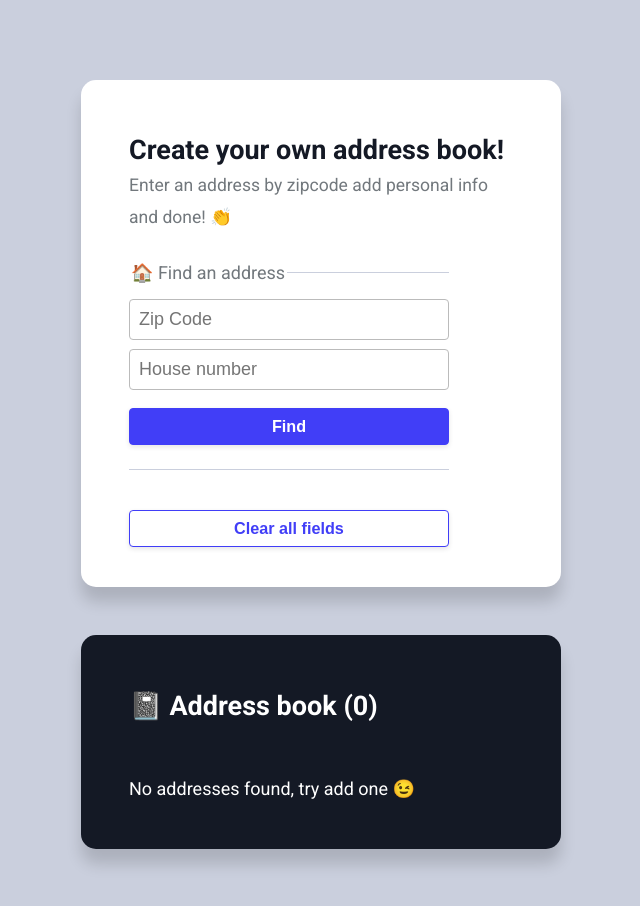
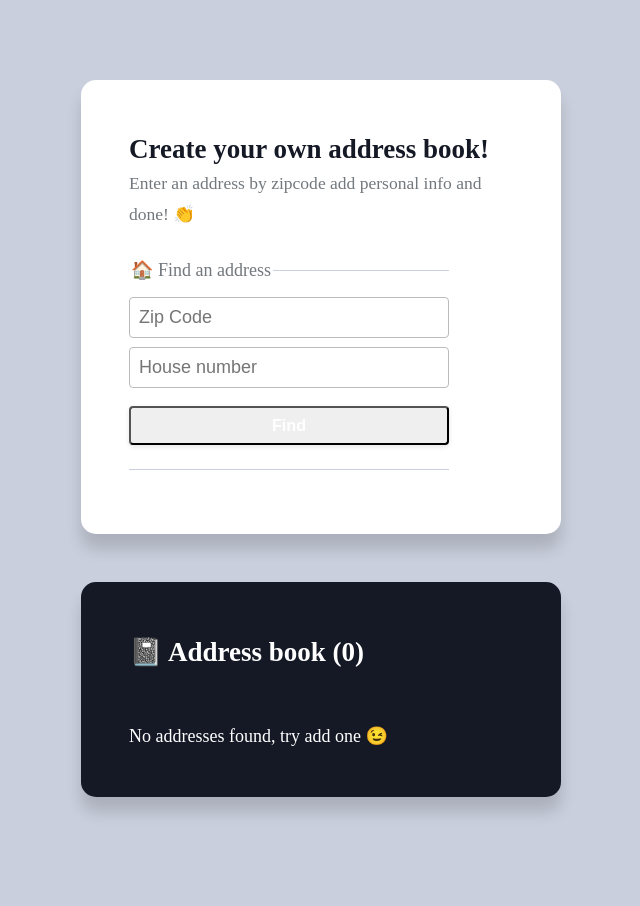
Before and after one commit to levizimmerman/react-dev-test-address-book, a React (Create React App) app: page / in a window 1280 px wide. Shown: the top 906 px of the page, without its empty margins (319-959 px from the left). After the commit the page ends 877 px from the top, so only its background shows below. Built offline with nearby package versions, Linux system fonts and the light colour scheme.

Commit message:
feat: Adds test assignment instructions

```diff
--- a/src/App.css
+++ b/src/App.css
@@ -1,7 +1,11 @@
 /**
 * New stuff
 */
-@import url("https://fonts.googleapis.com/css2?family=Roboto:wght@400;700&display=swap");
+
+/* TODO: Add the 'Roboto' font from Google fonts and add it as a global CSS var called `--font-primary` */
+/* TODO: Make application responsive. It is already for the most part, but it is not optimal for smaller screens.
+* - Making the application responsive using the Mobile First principle.
+*/
 
 :root {
   --border-radius-default: 4px;
@@ -12,7 +16,6 @@
   --color-brand: #413ef7;
   --color-text: #141925;
   --color-text-light: #72787d;
-  --font-primary: "Roboto";
   --width-input: 20rem;
   --width-content: 30rem;
 }
--- a/src/App.js
+++ b/src/App.js
@@ -5,75 +5,59 @@ import AddressBook from "./ui/components/AddressBook/AddressBook";
 import Button from "./ui/components/Button/Button";
 import InputText from "./ui/components/InputText/InputText";
 import Radio from "./ui/components/Radio/Radio";
+import Section from "./ui/components/Section/Section";
 import transformAddress from "./core/models/address";
 import useAddressBook from "./ui/hooks/useAddressBook";
 
 import "./App.css";
-import Section from "./ui/components/Section/Section";
-
-// const API_URL =
-//   "https://api.postcodedata.nl/v1/postcode/?postcode=3582EH&streetnumber=14&ref=domeinnaam.nl&type=json";
 
 function App() {
+  /**
+   * Form fields states
+   * TODO: Write a custom hook to set form fields in a more generic way:
+   * - Hook must expose an onChange handler to be used by all <InputText /> and <Radio /> components
+   * - Hook must expose all text form field values, like so: { zipCode: '', houseNumber: '', ...etc }
+   * - Remove all individual React.useState
+   * - Remove all individual onChange handlers, like handleZipCodeChange for example
+   */
   const [zipCode, setZipCode] = React.useState("");
   const [houseNumber, setHouseNumber] = React.useState("");
   const [firstName, setFirstName] = React.useState("");
   const [lastName, setLastName] = React.useState("");
+  const [selectedAddress, setSelectedAddress] = React.useState("");
+  /**
+   * Results states
+   */
   const [error, setError] = React.useState(undefined);
   const [addresses, setAddresses] = React.useState([]);
-  const [selectedAddress, setSelectedAddress] = React.useState();
+  /**
+   * Redux actions
+   */
   const { addAddress } = useAddressBook();
 
-  const handleZipCodeChange = (e) => {
-    setZipCode(e.target.value);
-  };
+  /**
+   * Text fields onChange handlers
+   */
+  const handleZipCodeChange = (e) => setZipCode(e.target.value);
 
-  const handleHouseNumberChange = (e) => {
-    setHouseNumber(e.target.value);
-  };
+  const handleHouseNumberChange = (e) => setHouseNumber(e.target.value);
+
+  const handleFirstNameChange = (e) => setFirstName(e.target.value);
+
+  const handleLastNameChange = (e) => setLastName(e.target.value);
+
+  const handleSelectedAddressChange = (e) => setSelectedAddress(e.target.value);
 
   const handleAddressSubmit = async (e) => {
     e.preventDefault();
-    if (error) {
-      setError(false);
-    }
 
-    try {
-      const response = await fetch(
-        `https://api.postcodedata.nl/v1/postcode/?postcode=${zipCode}&streetnumber=${houseNumber}&ref=domeinnaam.nl&type=json`
-      );
-      if (!response.ok) {
-        throw Error("Could not fetch data");
-      }
-      const data = await response.json();
-
-      setAddresses(
-        data.details.map((address) =>
-          transformAddress({ ...address, houseNumber })
-        )
-      );
-    } catch (e) {
-      console.error(e);
-      setError("Oops something went wrong... Try again");
-    }
-  };
-
-  const handleFirstNameChange = (e) => {
-    setFirstName(e.target.value);
-  };
-
-  const handleLastNameChange = (e) => {
-    setLastName(e.target.value);
-  };
-
-  const reset = () => {
-    setZipCode("");
-    setHouseNumber("");
-    setFirstName("");
-    setLastName("");
-    setError(undefined);
-    setAddresses([]);
-    setSelectedAddress(undefined);
+    /** TODO: Fetch addresses based on houseNumber and zipCode
+     * - Example URL of API: http://api.postcodedata.nl/v1/postcode/?postcode=1211EP&streetnumber=60&ref=domeinnaam.nl&type=json
+     * - Handle errors if they occur
+     * - Handle successful response by updating the `addresses` in the state using `setAddresses`
+     * - Make sure to add the houseNumber to each found address in the response using `transformAddress()` function
+     * - Bonus: Add a loading state in the UI while fetching addresses
+     */
   };
 
   const handlePersonSubmit = (e) => {
@@ -90,9 +74,6 @@ function App() {
       (address) => address.id === selectedAddress
     );
 
-    console.log("firstName", firstName);
-    console.log("lastName", lastName);
-
     addAddress({ ...foundAddress, firstName, lastName });
   };
 
@@ -106,18 +87,21 @@ function App() {
             Enter an address by zipcode add personal info and done! 👏
           </small>
         </h1>
+        {/* TODO: Create generic <Form /> component to display form rows, legend and a submit button  */}
         <form onSubmit={handleAddressSubmit}>
           <fieldset>
             <legend>🏠 Find an address</legend>
             <div className="form-row">
               <InputText
+                name="zipCode"
                 onChange={handleZipCodeChange}
+                placeholder="Zip Code"
                 value={zipCode}
-                placeholder="Zip Code"
               />
             </div>
             <div className="form-row">
               <InputText
+                name="houseNumber"
                 onChange={handleHouseNumberChange}
                 value={houseNumber}
                 placeholder="House number"
@@ -125,27 +109,28 @@ function App() {
             </div>
             <Button type="submit">Find</Button>
           </fieldset>
-          {error && <div className="error">{error}</div>}
         </form>
         {addresses.length > 0 &&
           addresses.map((address) => {
             return (
               <Radio
-                name="address"
+                name="selectedAddress"
                 id={address.id}
                 key={address.id}
-                onChange={(e) => setSelectedAddress(e.target.value)}
+                onChange={handleSelectedAddressChange}
               >
                 <Address address={address} />
               </Radio>
             );
           })}
+        {/* TODO: Create generic <Form /> component to display form rows, legend and a submit button  */}
         {selectedAddress && (
           <form onSubmit={handlePersonSubmit}>
             <fieldset>
               <legend>✏️ Add personal info to address</legend>
               <div className="form-row">
                 <InputText
+                  name="firstName"
                   placeholder="First name"
                   onChange={handleFirstNameChange}
                   value={firstName}
@@ -153,6 +138,7 @@ function App() {
               </div>
               <div className="form-row">
                 <InputText
+                  name="lastName"
                   placeholder="Last name"
                   onChange={handleLastNameChange}
                   value={lastName}
@@ -163,9 +149,10 @@ function App() {
           </form>
         )}
 
-        <Button variant="secondary" type="button" onClick={() => reset()}>
-          Clear all fields
-        </Button>
+        {/* TODO: Create an <ErrorMessage /> component for displaying an error message */}
+        {error && <div className="error">{error}</div>}
+
+        {/* TODO: Add a button to clear all form fields. Button must look different from the default primary button, see design. */}
       </Section>
 
       <Section variant="dark">
--- a/src/core/reducers/addressBook.js
+++ b/src/core/reducers/addressBook.js
@@ -5,14 +5,11 @@ const defaultState = {
 const reducer = (state = defaultState, action) => {
   switch (action.type) {
     case "address/add":
+      /** TODO: Prevent duplicate addresses */
       return { ...state, addresses: [...state.addresses, action.payload] };
     case "address/remove":
-      return {
-        ...state,
-        addresses: state.addresses.filter(
-          (address) => address.id !== action.payload
-        ),
-      };
+      /** TODO: Write a state update which removes an address from the addresses array. */
+      return state;
     case "addresses/add": {
       return { ...state, addresses: action.payload };
     }
--- a/src/ui/components/Button/Button.module.css
+++ b/src/ui/components/Button/Button.module.css
@@ -20,13 +20,6 @@
   transform: scale(0.95);
 }
 
-.primary {
-  background: var(--color-brand);
-  border: 1px solid var(--color-brand);
-}
-
-.secondary {
-  background: var(--color-background);
-  border: 1px solid var(--color-brand);
-  color: var(--color-brand);
-}
+/** TODO: Create separate styles for .primary and .secondary variants of this button:
+* - Must use the CSS variables declared in App.css
+*/
--- a/src/ui/components/InputText/InputText.js
+++ b/src/ui/components/InputText/InputText.js
@@ -2,13 +2,14 @@ import React from "react";
 
 import $ from "./InputText.module.css";
 
-const InputText = ({ onChange, placeholder, value }) => {
+const InputText = ({ name, onChange, placeholder, value }) => {
   return (
     <input
       className={$.inputText}
-      type="text"
+      name={name}
       onChange={onChange}
       placeholder={placeholder}
+      type="text"
       value={value}
     />
   );
--- a/src/ui/hooks/useAddressBook.js
+++ b/src/ui/hooks/useAddressBook.js
@@ -17,7 +17,6 @@ export default function useAddressBook() {
   return {
     /** Add address to the redux store */
     addAddress: (address) => {
-      console.log("address", address);
       dispatch({ type: "address/add", payload: address });
       updateDatabase();
     },
```
Also changed, not shown: 2 other files (tests, documents, lock files or other folders).
